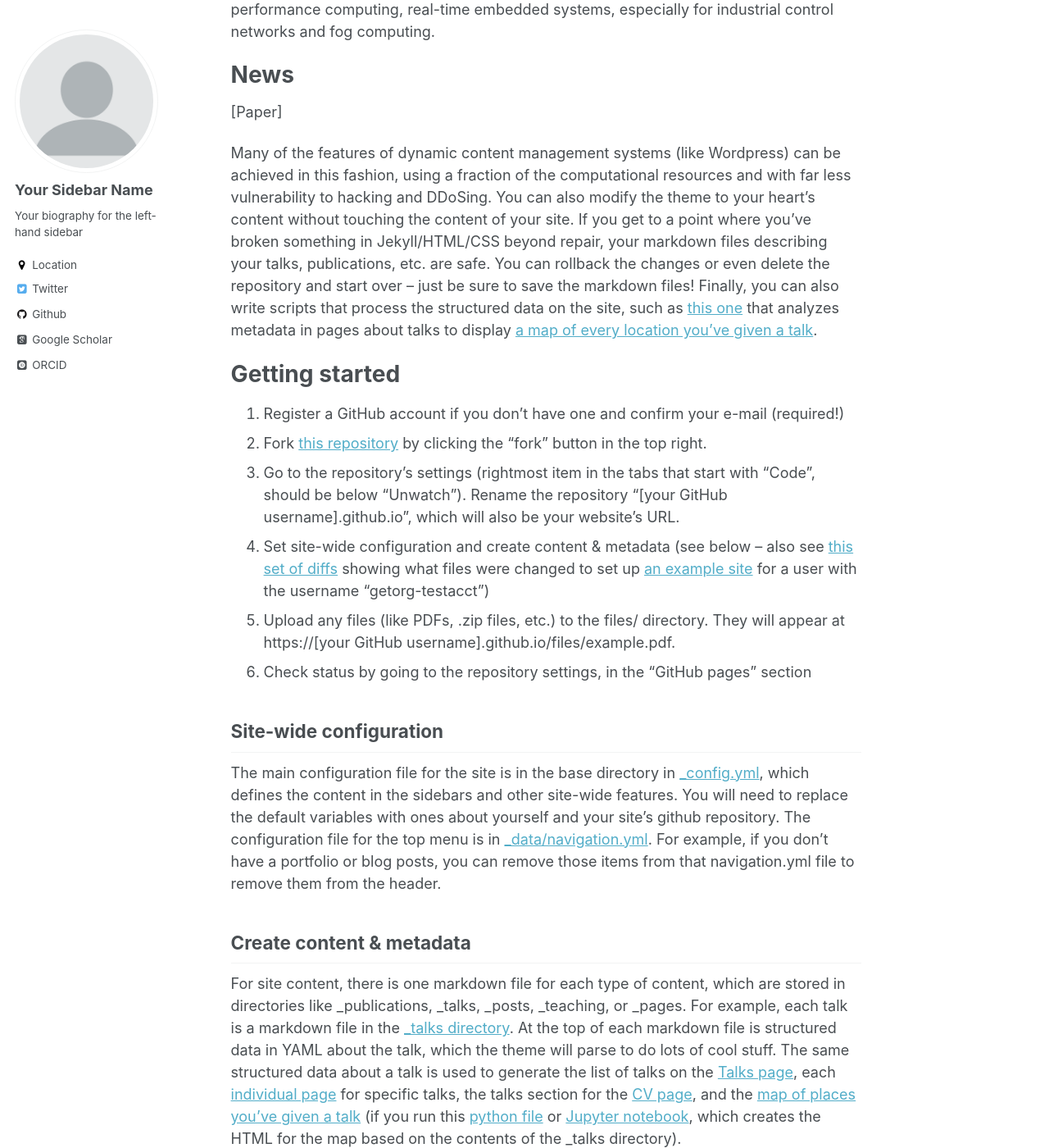
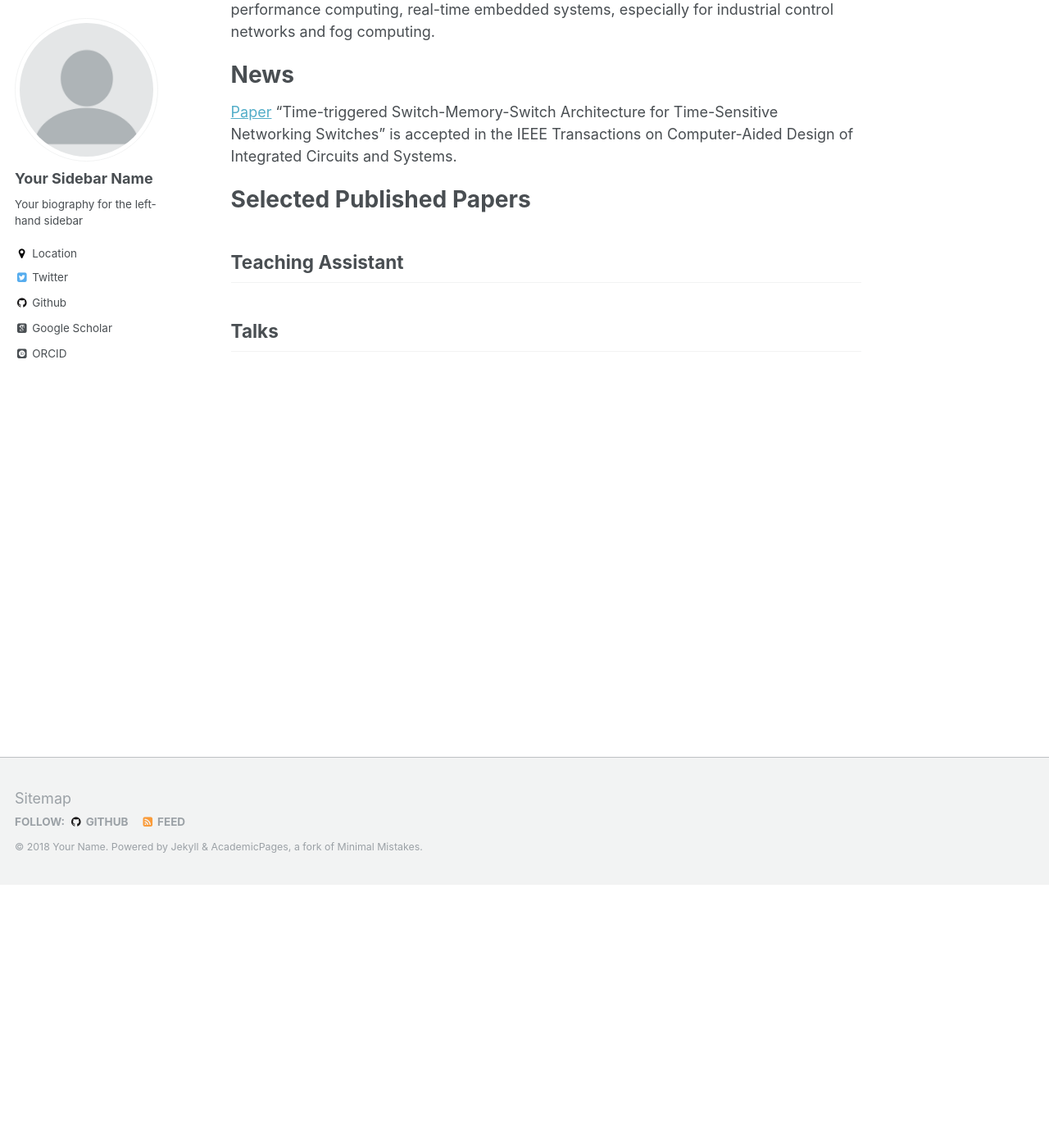
Before and after one commit to yingwangbjtu/lizonghui.github.io, a Jekyll site: the page built from _pages/about.md, in a window 1280 px wide and 1400 px high, scrolled down 321 px. Shown: the whole window at 82% size. Built offline with Jekyll 4.4.1, drawn with Linux system fonts in a browser that asks for light colours; some web fonts are replaced; some of the changed text lies outside the part shown.

Commit message:
Update about.md

```diff
--- a/_pages/about.md
+++ b/_pages/about.md
@@ -15,39 +15,17 @@ He is currently working toward the Ph.D. degree in software engineering at the S
 
 News
 ======
-[Paper]
+[Paper](null) "Time-triggered Switch-Memory-Switch Architecture for Time-Sensitive Networking Switches" is accepted in the IEEE Transactions on Computer-Aided Design of Integrated Circuits and Systems.
 
-Many of the features of dynamic content management systems (like Wordpress) can be achieved in this fashion, using a fraction of the computational resources and with far less vulnerability to hacking and DDoSing. You can also modify the theme to your heart's content without touching the content of your site. If you get to a point where you've broken something in Jekyll/HTML/CSS beyond repair, your markdown files describing your talks, publications, etc. are safe. You can rollback the changes or even delete the repository and start over -- just be sure to save the markdown files! Finally, you can also write scripts that process the structured data on the site, such as [this one](https://github.com/academicpages/academicpages.github.io/blob/master/talkmap.ipynb) that analyzes metadata in pages about talks to display [a map of every location you've given a talk](https://academicpages.github.io/talkmap.html).
 
-Getting started
+Selected Published Papers
 ======
-1. Register a GitHub account if you don't have one and confirm your e-mail (required!)
-1. Fork [this repository](https://github.com/academicpages/academicpages.github.io) by clicking the "fork" button in the top right.
-1. Go to the repository's settings (rightmost item in the tabs that start with "Code", should be below "Unwatch"). Rename the repository "[your GitHub username].github.io", which will also be your website's URL.
-1. Set site-wide configuration and create content & metadata (see below -- also see [this set of diffs](http://archive.is/3TPas) showing what files were changed to set up [an example site](https://getorg-testacct.github.io) for a user with the username "getorg-testacct")
-1. Upload any files (like PDFs, .zip files, etc.) to the files/ directory. They will appear at https://[your GitHub username].github.io/files/example.pdf.
-1. Check status by going to the repository settings, in the "GitHub pages" section
 
-Site-wide configuration
+
+Teaching Assistant
 ------
-The main configuration file for the site is in the base directory in [_config.yml](https://github.com/academicpages/academicpages.github.io/blob/master/_config.yml), which defines the content in the sidebars and other site-wide features. You will need to replace the default variables with ones about yourself and your site's github repository. The configuration file for the top menu is in [_data/navigation.yml](https://github.com/academicpages/academicpages.github.io/blob/master/_data/navigation.yml). For example, if you don't have a portfolio or blog posts, you can remove those items from that navigation.yml file to remove them from the header.
 
-Create content & metadata
+
+
+Talks
 ------
-For site content, there is one markdown file for each type of content, which are stored in directories like _publications, _talks, _posts, _teaching, or _pages. For example, each talk is a markdown file in the [_talks directory](https://github.com/academicpages/academicpages.github.io/tree/master/_talks). At the top of each markdown file is structured data in YAML about the talk, which the theme will parse to do lots of cool stuff. The same structured data about a talk is used to generate the list of talks on the [Talks page](https://academicpages.github.io/talks), each [individual page](https://academicpages.github.io/talks/2012-03-01-talk-1) for specific talks, the talks section for the [CV page](https://academicpages.github.io/cv), and the [map of places you've given a talk](https://academicpages.github.io/talkmap.html) (if you run this [python file](https://github.com/academicpages/academicpages.github.io/blob/master/talkmap.py) or [Jupyter notebook](https://github.com/academicpages/academicpages.github.io/blob/master/talkmap.ipynb), which creates the HTML for the map based on the contents of the _talks directory).
-
-**Markdown generator**
-
-I have also created [a set of Jupyter notebooks](https://github.com/academicpages/academicpages.github.io/tree/master/markdown_generator
-) that converts a CSV containing structured data about talks or presentations into individual markdown files that will be properly formatted for the academicpages template. The sample CSVs in that directory are the ones I used to create my own personal website at stuartgeiger.com. My usual workflow is that I keep a spreadsheet of my publications and talks, then run the code in these notebooks to generate the markdown files, then commit and push them to the GitHub repository.
-
-How to edit your site's GitHub repository
-------
-Many people use a git client to create files on their local computer and then push them to GitHub's servers. If you are not familiar with git, you can directly edit these configuration and markdown files directly in the github.com interface. Navigate to a file (like [this one](https://github.com/academicpages/academicpages.github.io/blob/master/_talks/2012-03-01-talk-1.md) and click the pencil icon in the top right of the content preview (to the right of the "Raw | Blame | History" buttons). You can delete a file by clicking the trashcan icon to the right of the pencil icon. You can also create new files or upload files by navigating to a directory and clicking the "Create new file" or "Upload files" buttons.
-
-Example: editing a markdown file for a talk
-![Editing a markdown file for a talk](/images/editing-talk.png)
-
-For more info
-------
-More info about configuring academicpages can be found in [the guide](https://academicpages.github.io/markdown/). The [guides for the Minimal Mistakes theme](https://mmistakes.github.io/minimal-mistakes/docs/configuration/) (which this theme was forked from) might also be helpful.
```
